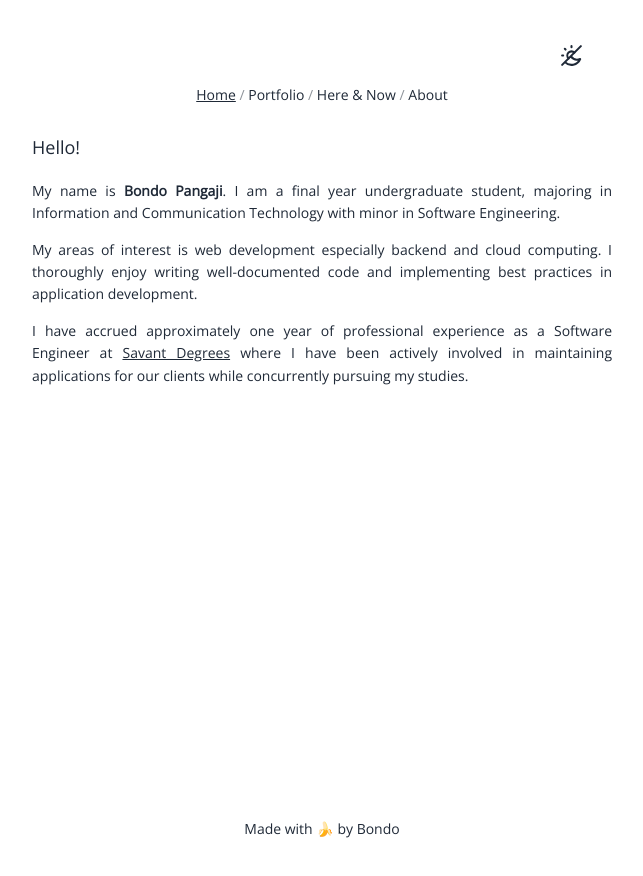
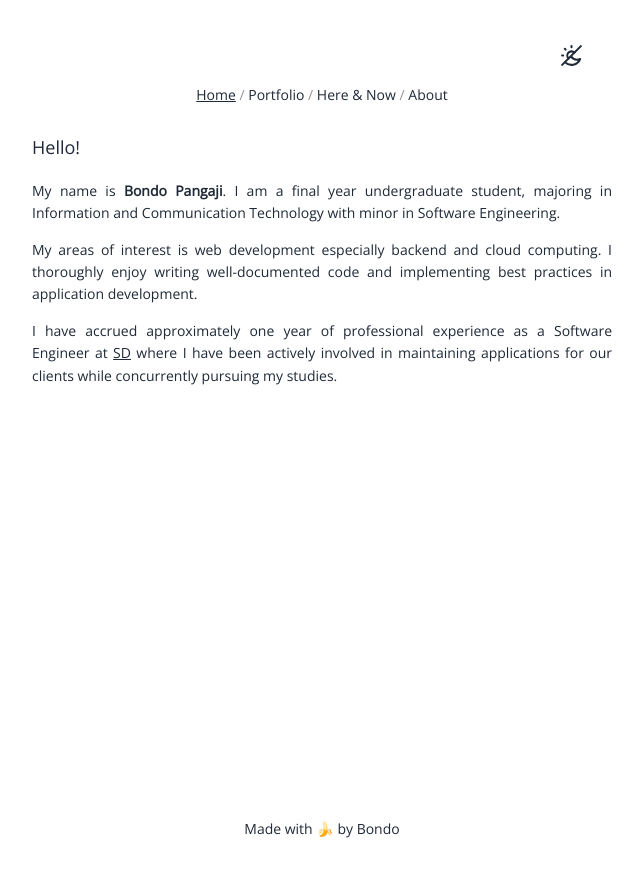
Before and after one commit to bondopangaji/bondopangaji.github.io, a Vue app: page / in a window 1280 px wide. Shown: the top 876 px of the page, without its empty margins (318-961 px from the left). Built offline with nearby package versions, Linux system fonts and the light colour scheme.

Commit message:
feat: some changes

```diff
--- a/src/views/Home.vue
+++ b/src/views/Home.vue
@@ -10,7 +10,7 @@
   </p>
   <p>
     I have accrued approximately one year of professional experience as a Software Engineer at
-    <a href="https://www.savantdegrees.com/" target="_blank">Savant Degrees</a> where I have been
+    <a href="https://www.savantdegrees.com/" target="_blank">SD</a> where I have been
     actively involved in maintaining applications for our clients while concurrently pursuing my
     studies.
   </p>
```
